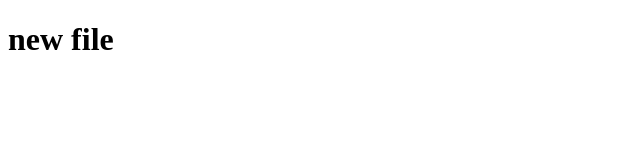
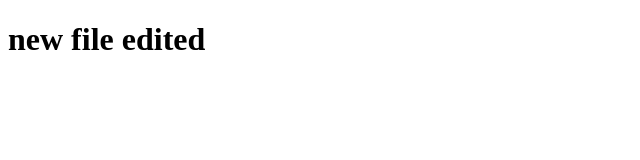
Before and after one commit to Anisha-KG/sample_project, a plain HTML site: page new.html in a window 1280 px wide. Shown: the whole page, without its empty margins (0-640 px from the left). Drawn offline with Linux system fonts and the light colour scheme.

Commit message:
new file edited

```diff
--- a/new.html
+++ b/new.html
@@ -6,6 +6,6 @@
     <title>Document</title>
 </head>
 <body>
-    <h1>new file</h1>
+    <h1>new file edited</h1>
 </body>
 </html>
```
